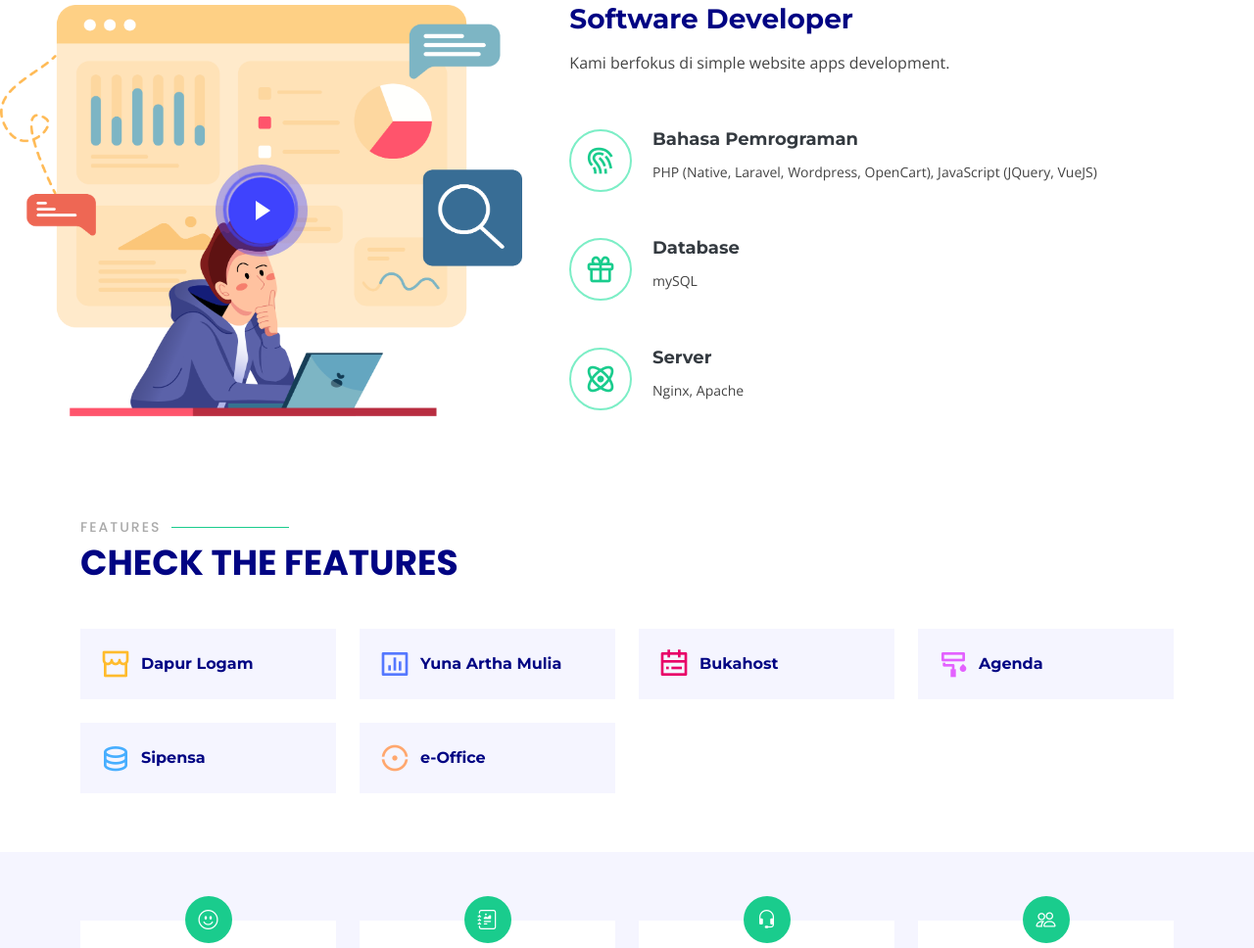
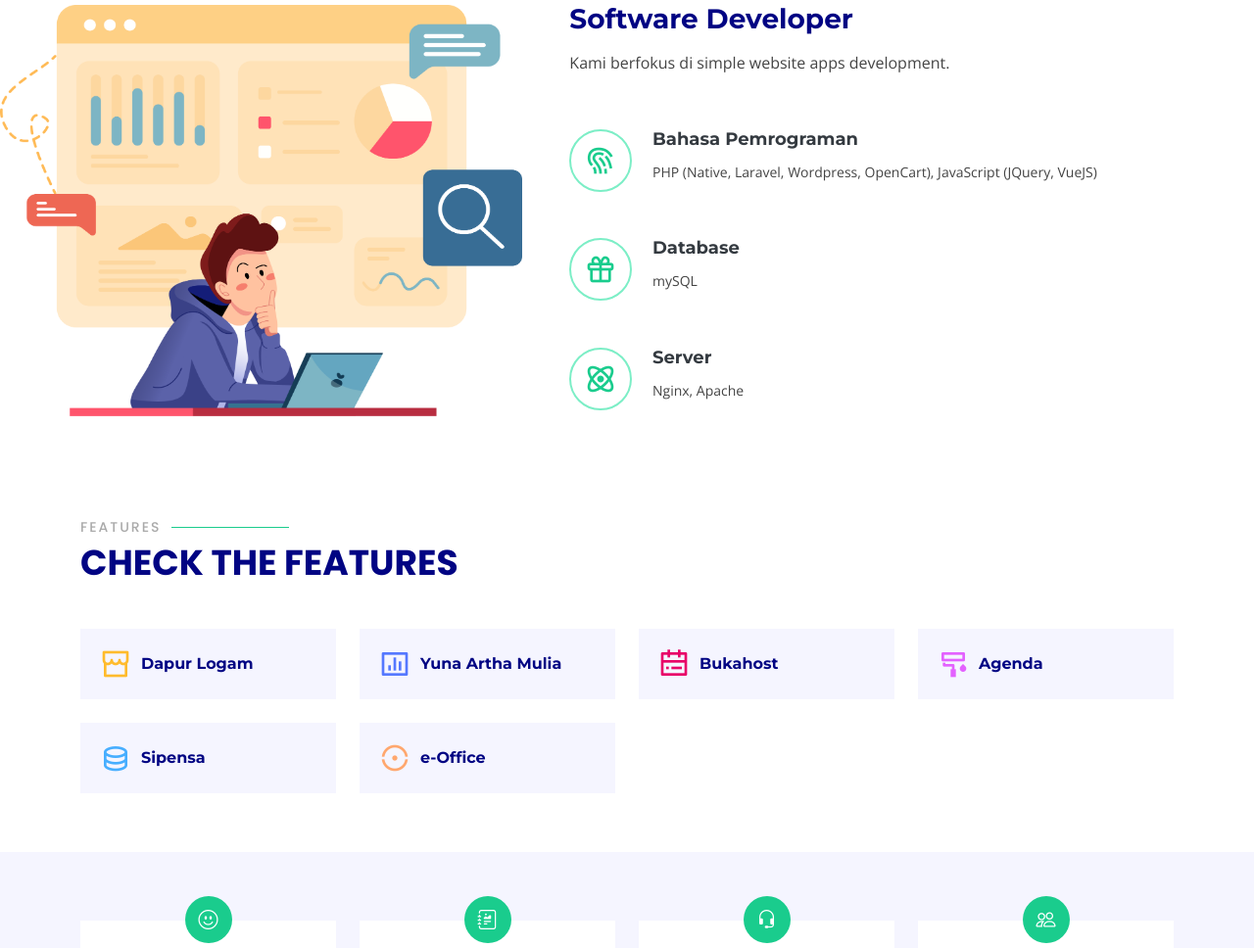
Before and after one commit to rt20/balok, a plain HTML site: page index.html in a window 1280 px wide. Shown: the part 800-1768 px from the top of the page at 98% size. Drawn offline with nearby package versions, Linux system fonts and the light colour scheme.

Commit message:
Change image

```diff
--- a/index.html
+++ b/index.html
@@ -111,7 +111,7 @@
 
         <div class="row">
           <div class="col-xl-5 col-lg-6 video-box d-flex justify-content-center align-items-stretch" data-aos="fade-right">
-            <a href="#" class="venobox play-btn mb-4" data-vbtype="video" data-autoplay="true"></a>
+            <!-- <a href="#" class="venobox play-btn mb-4" data-vbtype="video" data-autoplay="true"></a> -->
           </div>
 
           <div class="col-xl-7 col-lg-6 icon-boxes d-flex flex-column align-items-stretch justify-content-center py-5 px-lg-5" data-aos="fade-left">
```
